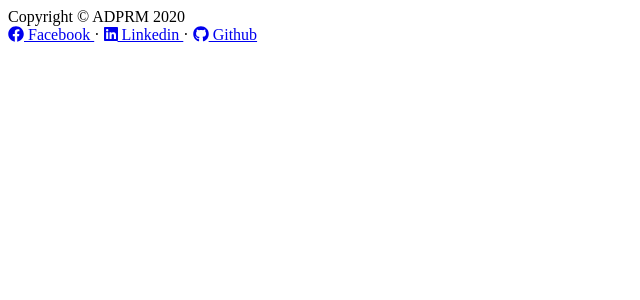
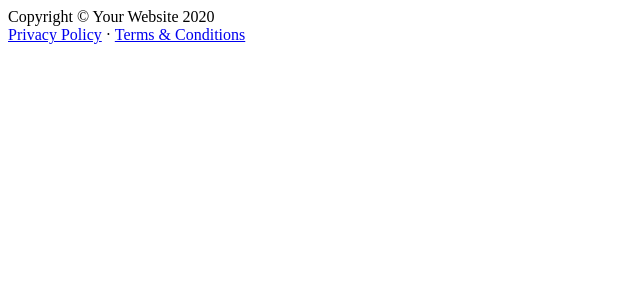
Before and after one commit to adprm/ci3-crud, a PHP site: the page made by application/views/templates/footer.php in a window 1280 px wide. Shown: the top 300 px of the page, without its empty margins (0-640 px from the left). Run offline with PHP 8.4, Linux system fonts and the light colour scheme; the template is opened without the code that fills it, so the values that code supplies are empty; some libraries are stand-ins or nearby versions.

Commit message:
modified footer

```diff
--- a/application/views/templates/footer.php
+++ b/application/views/templates/footer.php
@@ -1,21 +1,16 @@
-<!-- footer -->
 <footer class="py-4 bg-light mt-auto">
     <div class="container-fluid">
         <div class="d-flex align-items-center justify-content-between small">
-            <div class="text-muted">Copyright &copy; ADPRM <?= date('Y'); ?></div>
-        <div>
-            <a href="#" class="text-muted"><i class="fab fa-facebook"></i> Facebook </a>
-            &middot;
-            <a href="#" class="text-muted"><i class="fab fa-linkedin"></i> Linkedin </a>
-            &middot;
-            <a href="#" class="text-muted"><i class="fab fa-github"></i> Github </a>
+            <div class="text-muted">Copyright &copy; Your Website 2020</div>
+            <div>
+                <a href="#">Privacy Policy</a>
+                &middot;
+                <a href="#">Terms &amp; Conditions</a>
+            </div>
         </div>
     </div>
-    </div>
 </footer>
-<!-- /end footer -->
 </div>
-<!-- /end content -->
 </div>
 <script src="https://code.jquery.com/jquery-3.5.1.min.js" crossorigin="anonymous"></script>
 <script src="https://stackpath.bootstrapcdn.com/bootstrap/4.5.0/js/bootstrap.bundle.min.js" crossorigin="anonymous"></script>
```
